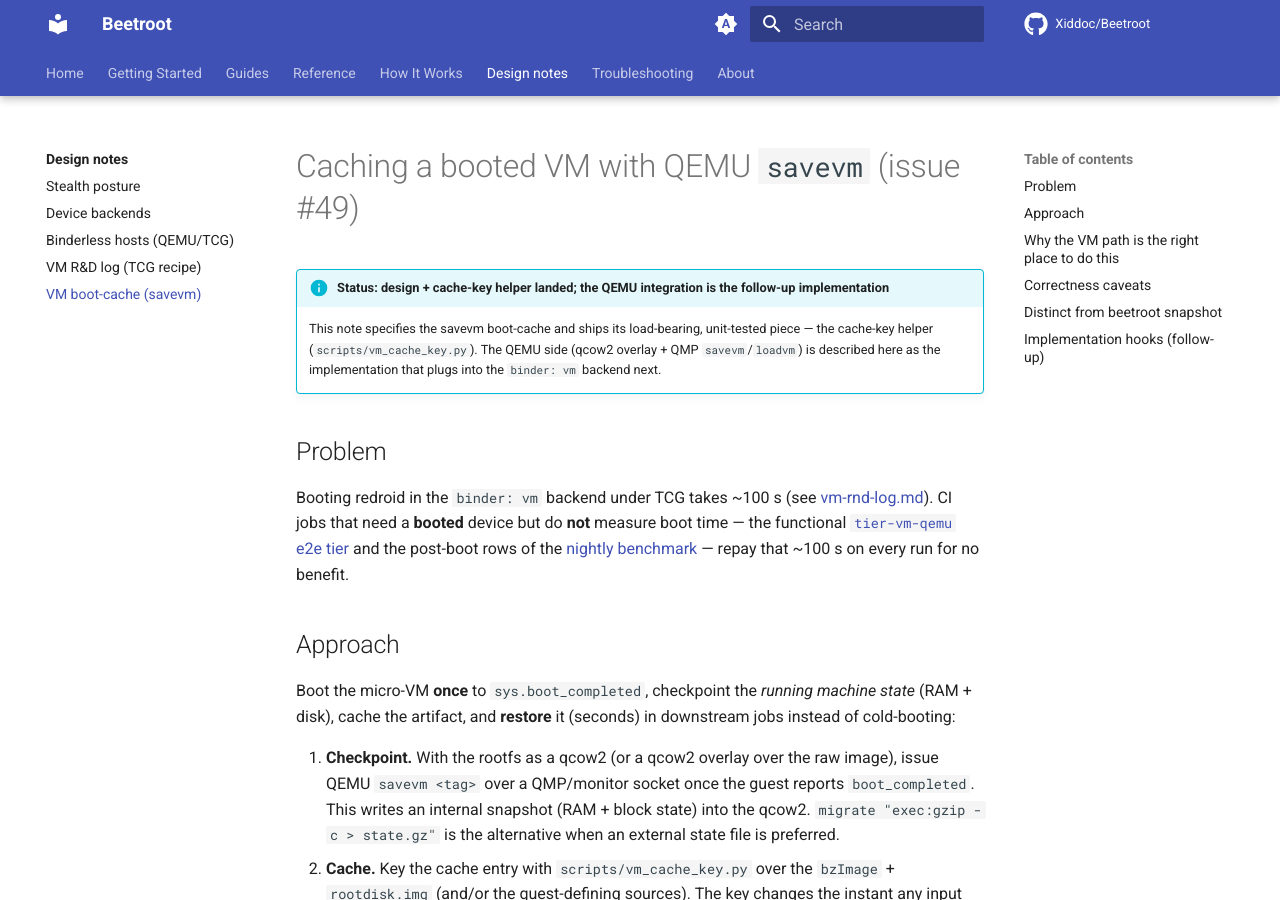
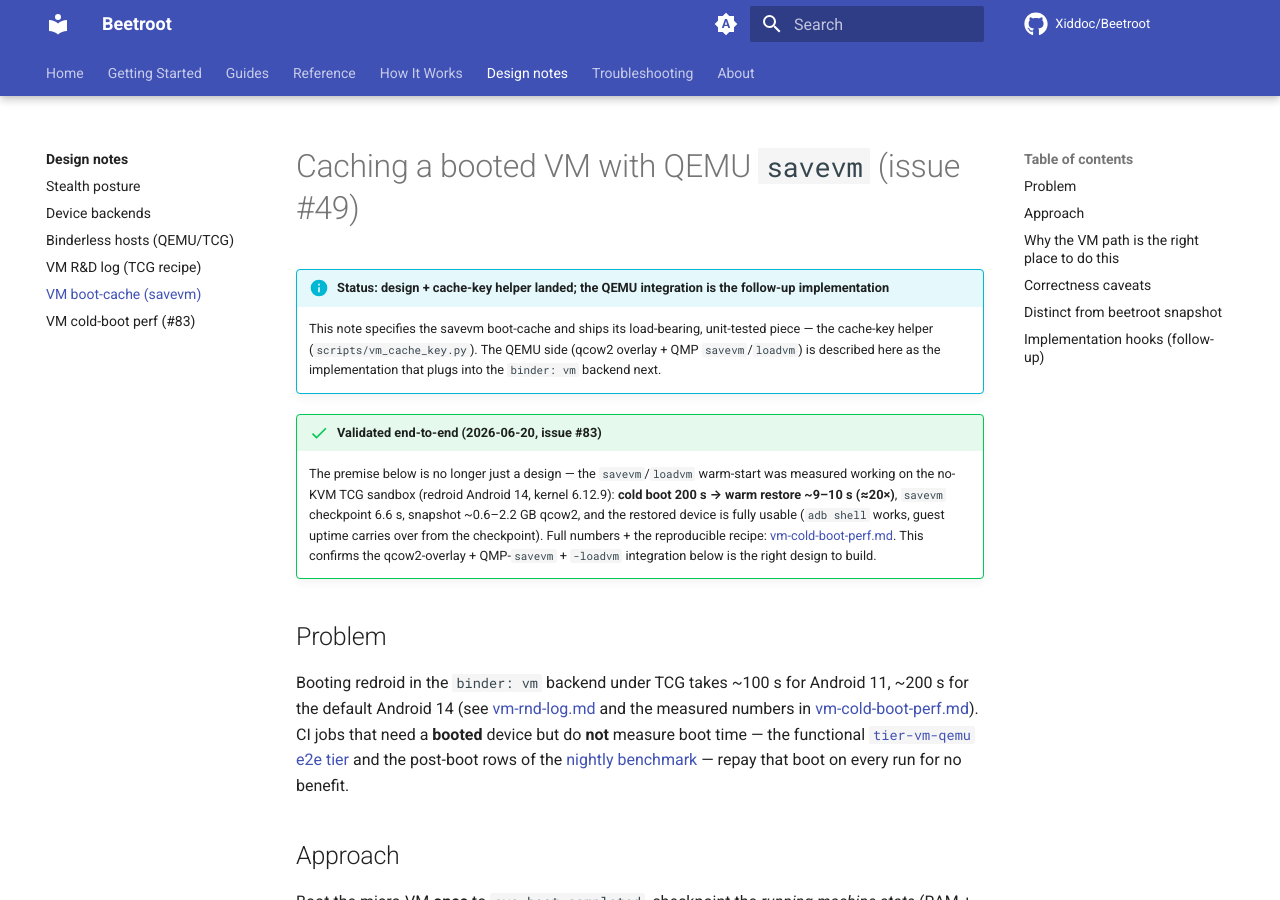
Before and after one commit to Xiddoc/Beetroot, an MkDocs documentation site: the page built from docs/design/vm-savevm-cache.md, in a window 1280 px wide and 900 px high. Built offline with MkDocs 1.6.1 and Material for MkDocs 9.7.7, drawn with Linux system fonts in a browser that asks for light colours; comment, search, counter and statistics services are not loaded.

Commit message:
docs(vm): report cold-boot TCG perf findings (#83)
Investigated the binder: vm TCG cold-boot path on the no-KVM sandbox the
issue targets (redroid Android 14, kernel 6.12.9) and report measured
numbers:

- The proposed entropy levers are neutral for boot time. random.trust_cpu=on
  is a no-op (the guest CRNG already seeds at ~0.15 s via RANDOM_TRUST_CPU +
  RDRAND), and -device virtio-rng-pci needs a kernel rebuild
  (CONFIG_HW_RANDOM_VIRTIO=y) to bind at all — and even then boot time is
  unchanged (Android's prng_seeder hang is off the boot critical path).
  Measured 193.7 s both arms. build_qemu_argv left unchanged on purpose; the
  negative result is documented to avoid re-investigation.
- The QEMU savevm/loadvm warm-start is the real win: validated at ~20×
  (cold 200 s -> warm ~9-10 s), savevm checkpoint 6.6 s, snapshot
  ~0.6-2.2 GB qcow2, restored device fully usable. Confirms the #49 design;
  measurements folded into the savevm boot-cache note.
- Android version is itself a ~40% cold-boot dial under TCG (14 ~165 s guest
  vs 11 ~98 s); examples/vm.yaml now notes the tradeoff.

New report at docs/design/vm-cold-boot-perf.md (wired into nav + index),
savevm-cache note updated with the validated numbers, CHANGELOG entry added.

Co-Authored-By: Claude Opus 4.8 (1M context) <noreply@anthropic.com>
Claude-Session: https://claude.ai/code/session_01LUqJpZ5y4aUSi7ihccmBfN

```diff
--- a/docs/design/vm-savevm-cache.md
+++ b/docs/design/vm-savevm-cache.md
@@ -6,13 +6,27 @@
     QEMU side (qcow2 overlay + QMP `savevm`/`loadvm`) is described here as the
     implementation that plugs into the `binder: vm` backend next.
 
+!!! success "Validated end-to-end (2026-06-20, issue #83)"
+    The premise below is no longer just a design — the `savevm`/`loadvm`
+    warm-start was measured working on the no-KVM TCG sandbox (redroid
+    Android 14, kernel 6.12.9): **cold boot 200 s → warm restore ~9–10 s
+    (≈20×)**, `savevm` checkpoint 6.6 s, snapshot ~0.6–2.2 GB qcow2, and the
+    restored device is fully usable (`adb shell` works, guest uptime carries
+    over from the checkpoint). Full numbers + the reproducible recipe:
+    [vm-cold-boot-perf.md](vm-cold-boot-perf.md). This confirms the
+    qcow2-overlay + QMP-`savevm` + `-loadvm` integration below is the right
+    design to build.
+
 ## Problem
 
-Booting redroid in the `binder: vm` backend under TCG takes ~100 s (see
-[vm-rnd-log.md](vm-rnd-log.md)). CI jobs that need a **booted** device but do
-**not** measure boot time — the functional [`tier-vm-qemu` e2e tier](../guides/running-in-ci.md)
-and the post-boot rows of the [nightly benchmark](../guides/running-in-ci.md) —
-repay that ~100 s on every run for no benefit.
+Booting redroid in the `binder: vm` backend under TCG takes ~100 s for
+Android 11, ~200 s for the default Android 14 (see
+[vm-rnd-log.md](vm-rnd-log.md) and the measured numbers in
+[vm-cold-boot-perf.md](vm-cold-boot-perf.md)). CI jobs that need a **booted**
+device but do **not** measure boot time — the functional
+[`tier-vm-qemu` e2e tier](../guides/running-in-ci.md) and the post-boot rows of
+the [nightly benchmark](../guides/running-in-ci.md) — repay that boot on every
+run for no benefit.
 
 ## Approach
 
--- a/mkdocs.yml
+++ b/mkdocs.yml
@@ -133,6 +133,7 @@ nav:
     - Binderless hosts (QEMU/TCG): design/binderless-hosts-qemu-tcg.md
     - VM R&D log (TCG recipe): design/vm-rnd-log.md
     - VM boot-cache (savevm): design/vm-savevm-cache.md
+    - VM cold-boot perf (#83): design/vm-cold-boot-perf.md
   - Troubleshooting: troubleshooting.md
   - About:
     - Credits: about/credits.md
```
Also changed, not shown: CHANGELOG.md (+23 -0 lines), docs/design/index.md (+6 -0 lines), docs/design/vm-cold-boot-perf.md (added, +205 -0 lines), 1 other file.
